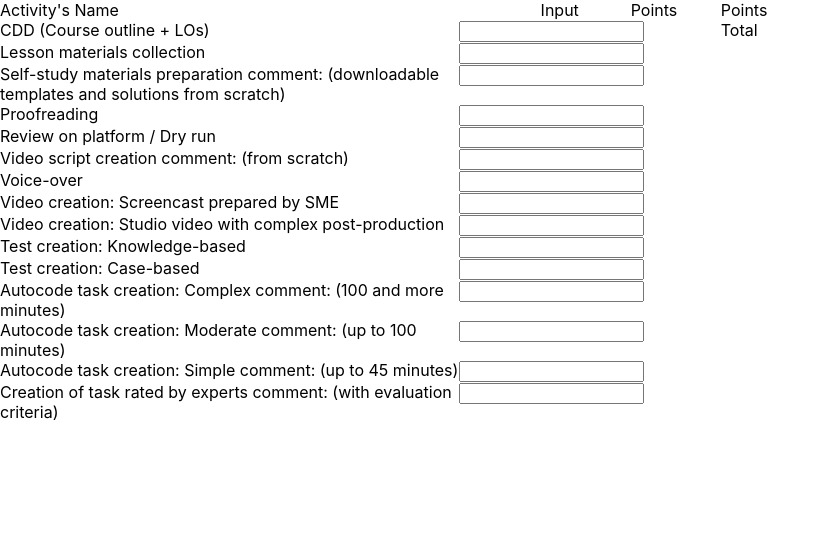
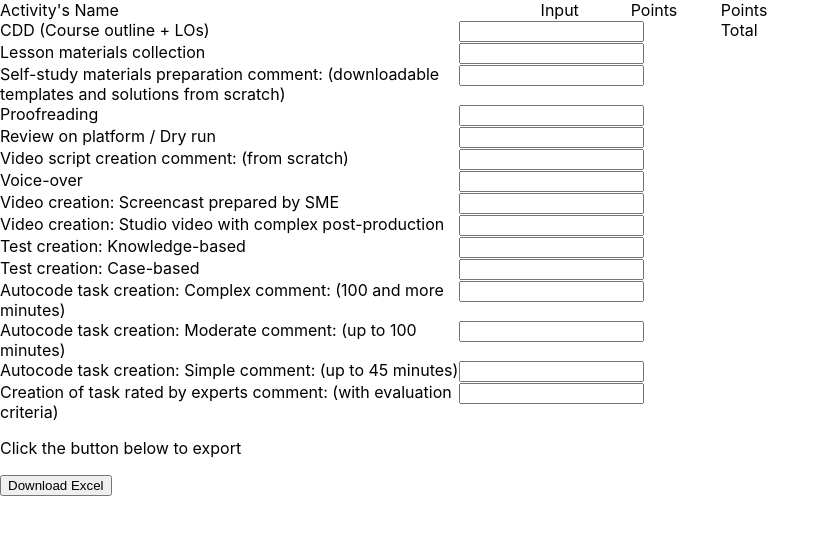
Before and after one commit to Andrey19951/SME-Calculator, a React (Create React App) app in the folder sme-calculator/: page / in a window 1280 px wide. Shown: the top 534 px of the page, without its empty margins (0-830 px from the left). Built offline with nearby package versions, Linux system fonts and the light colour scheme.

Commit message:
Added functionality with excel formulas

```diff
--- a/sme-calculator/public/index.html
+++ b/sme-calculator/public/index.html
@@ -25,6 +25,7 @@
       Learn how to configure a non-root public URL by running `npm run build`.
     -->
     <title>React App</title>
+    <script src="https://cdnjs.cloudflare.com/ajax/libs/jszip/2.5.0/jszip.min.js"></script>
   </head>
   <body>
     <noscript>You need to enable JavaScript to run this app.</noscript>
--- a/sme-calculator/src/App.js
+++ b/sme-calculator/src/App.js
@@ -2,10 +2,38 @@ import logo from "./logo.svg";
 import "./App.css";
 import { InputBlock } from "./components/InputBlock";
 import { field_parameters } from "./constants";
-import { useSelector } from "react-redux";
+import { useSelector, useStore } from "react-redux";
 import { useEffect, useState } from "react";
 
+import ReactExport from "react-data-export";
+import JSZip from "jszip";
+
+import XLSX from "xlsx";
+
 function App() {
+  /* const sheetData = [
+    ["Value", "Formula"],
+    [10, { f: "A2*2" }],
+  ]; */
+
+  const [sheetData, SetSheetData] = useState([]);
+
+  const generateExcelWithFormulas = (sheetData) => {
+    // Создаем новую рабочую книгу
+    const workbook = XLSX.utils.book_new();
+
+    // Данные для листа
+
+    // Создаем рабочий лист
+    const worksheet = XLSX.utils.aoa_to_sheet(sheetData);
+
+    // Добавляем лист в книгу
+    XLSX.utils.book_append_sheet(workbook, worksheet, "Sheet1");
+
+    // Генерируем и скачиваем файл
+    XLSX.writeFile(workbook, "example_with_formulas.xlsx");
+  };
+
   const result_points = useSelector((state) => state.fields);
   const [PointsTotal, SetPointsTotal] = useState("");
   useEffect(() => {
@@ -20,6 +48,24 @@ function App() {
     } else {
       SetPointsTotal("");
     }
+  }, [result_points]);
+
+  useEffect(() => {
+    const array_of_cells = [];
+
+    for (const key in result_points) {
+      if (result_points[key]) {
+        const needed_object = field_parameters.find((el) => {
+          return el.state_name == key;
+        });
+
+        const title = needed_object.mainText;
+        const formula = needed_object.excel_formula(1);
+        array_of_cells.push([title, result_points[key], { f: formula }]);
+      }
+    }
+
+    SetSheetData(array_of_cells);
   }, [result_points]);
 
   return (
@@ -48,6 +94,15 @@ function App() {
           <div>{PointsTotal}</div>
         </div>
       </div>
+
+      <p>Click the button below to export</p>
+      <button
+        onClick={() => {
+          generateExcelWithFormulas(sheetData);
+        }}
+      >
+        Download Excel
+      </button>
     </>
   );
 }
--- a/sme-calculator/src/components/InputBlock.jsx
+++ b/sme-calculator/src/components/InputBlock.jsx
@@ -1,6 +1,8 @@
 import React, { useState } from "react";
 import { useSelector, useDispatch } from "react-redux";
 import { setValue } from "../store/Slices/fields";
+
+
 
 export const InputBlock = ({ id, mainText, comment, counter, state_name, counting_function }) => {
   const value_from_store = useSelector((state) => state[`${state_name}`]);
--- a/sme-calculator/src/constants.js
+++ b/sme-calculator/src/constants.js
@@ -3,6 +3,9 @@ export const field_parameters = [
     mainText: "CDD (Course outline + LOs)",
     comment: "(please indicate how many CDDs have you created)",
     state_name: "CDD_CoLOs",
+    excel_formula: (num_of_row) => {
+      return `=B${num_of_row}*2`
+    },
     counting_functions: (value) => {
       if (!value) {
         return "";
@@ -11,6 +14,7 @@ export const field_parameters = [
       result = result.toString();
       return result;
     },
+
   },
   {
     mainText: "Lesson materials collection",
```
Also changed, not shown: sme-calculator/package.json (+7 -1 lines), 1 other file (tests, documents, lock files or other folders).
